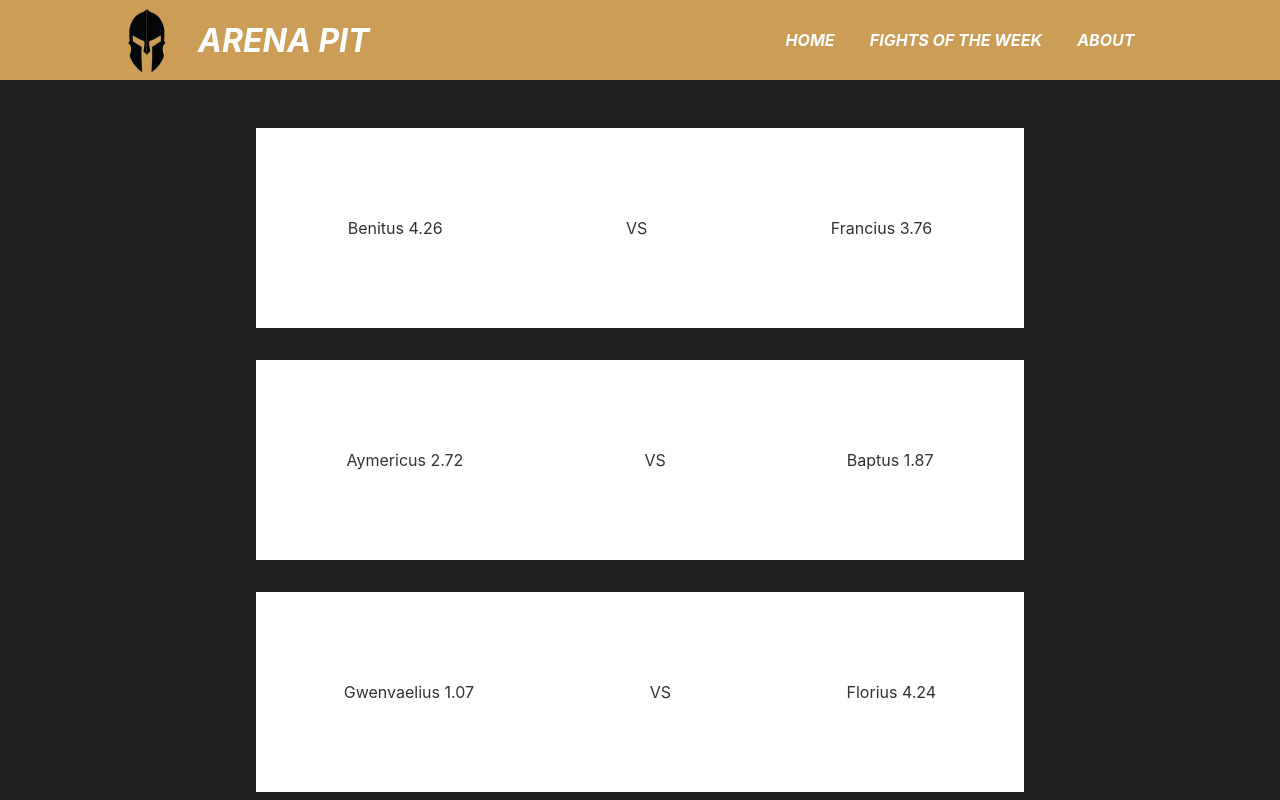
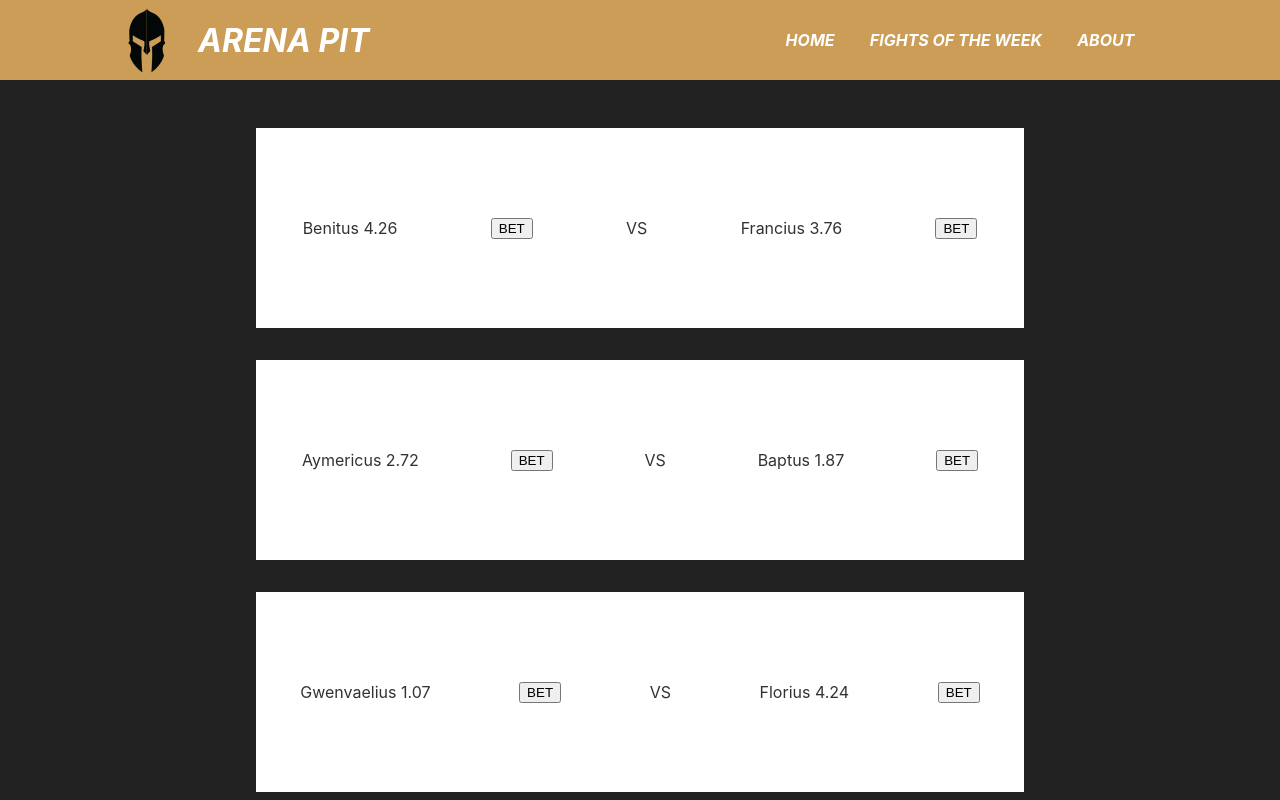
Before and after one commit to nicholas570/Arena-pit, a React (Create React App) app: page /fights in a window 1280 px wide. Shown: the top 800 px of the page. Built offline with nearby package versions, Linux system fonts and the light colour scheme.

Commit message:
Added buttons

```diff
--- a/src/components/Fight.jsx
+++ b/src/components/Fight.jsx
@@ -16,8 +16,11 @@ function Fight({ fighter1, fighter2 }) {
       onClick={() => setActive(!active)}
     >
       <div>{`${fighter1.name} ${randomRating1}`}</div>
+      <button type="button">BET</button>
       <div>VS</div>
+
       <div>{`${fighter2.name} ${randomRating2}`}</div>
+      <button type="button">BET</button>
     </div>
   );
 }
```
